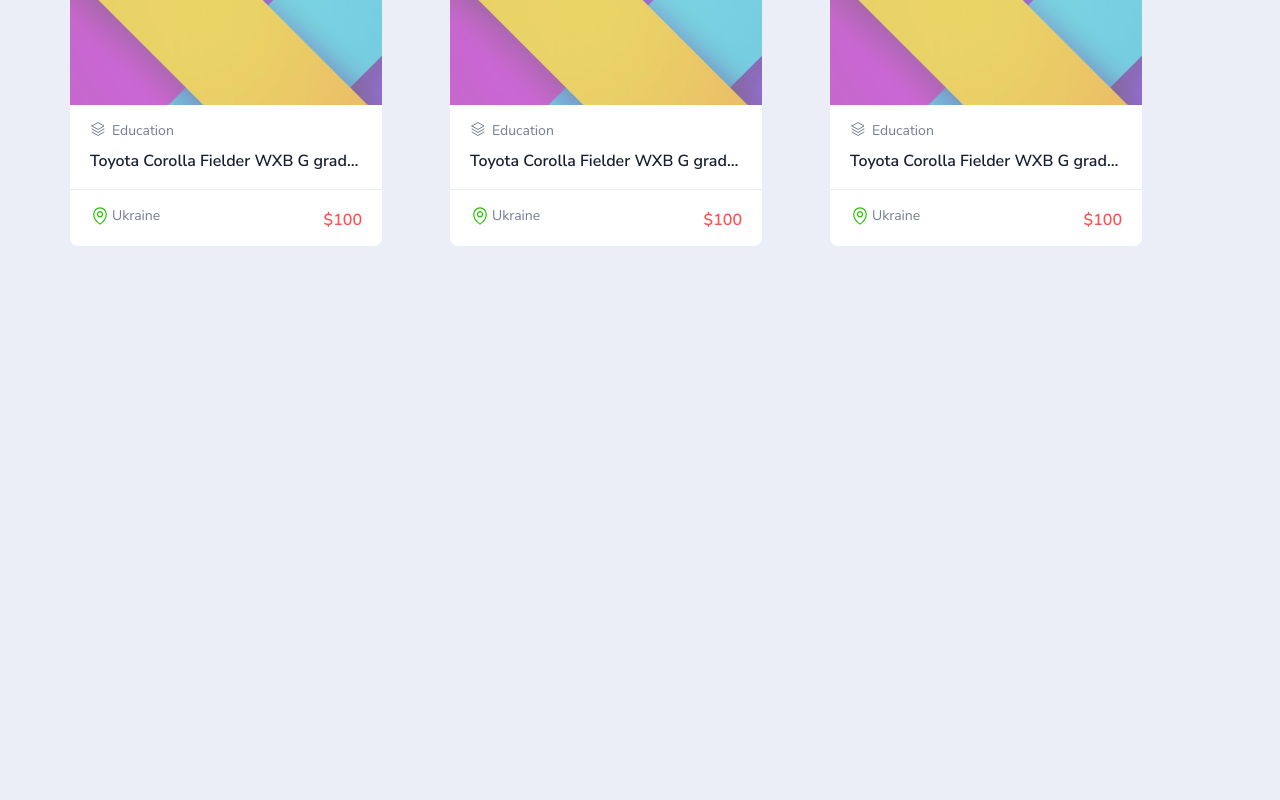
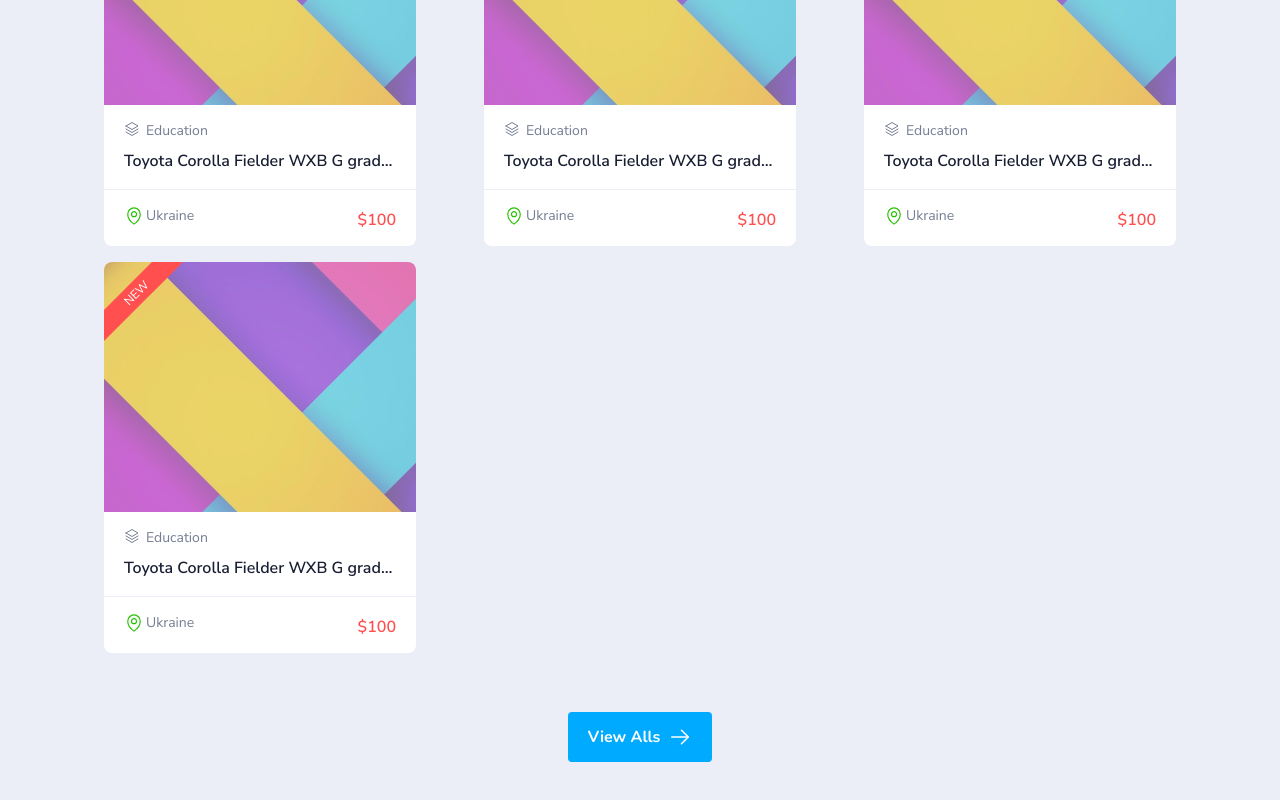
Before and after one commit to shevchenko126/dopomogatreba, a React (Create React App) app in the folder frontend/: page / in a window 1280 px wide. Shown: the part 1430-2230 px from the top of the page. Before the commit the page ends 1684 px from the top, so only its background shows below. Built offline with nearby package versions, Linux system fonts and the light colour scheme.

Commit message:
fixed: block 01_Home_01 block 2(fresh recommended ads)

```diff
--- a/frontend/package.json
+++ b/frontend/package.json
@@ -6,6 +6,7 @@
     "@testing-library/jest-dom": "^5.16.4",
     "@testing-library/react": "^13.3.0",
     "@testing-library/user-event": "^13.5.0",
+    "bootstrap": "^5.1.3",
     "react": "^18.2.0",
     "react-dom": "^18.2.0",
     "react-scripts": "5.0.1",
--- a/frontend/src/components/contentBlocks/FreshRecommendedAds/index.css
+++ b/frontend/src/components/contentBlocks/FreshRecommendedAds/index.css
@@ -72,6 +72,7 @@
 
 
 .ads__card {
+    margin: auto;
     font-family: 'Nunito', sans-serif;
     background-color: white;
     text-align: left;
@@ -192,3 +193,33 @@
 .fun-facts__price::before {
     content: "$";
 }
+
+.ads__button__view{
+    font-family: 'Nunito', sans-serif;
+    font-weight: 700;
+    font-size: 16px;
+    line-height: 50px;
+
+    color: #FFFFFF;
+    word-break: keep-all;
+
+    /* Button */
+    margin-top: 51px;
+    margin-bottom: 100px;
+
+    width: fit-content;
+    height: 50px;
+
+    background: #00AAFF;
+    border-radius: 4px;
+    border: 0;
+
+    padding: 0 52px 0 20px;
+
+    background-image: url('../../../../public/icons/ArrowRight.svg');
+    background-position: 100px 13px;
+    background-size: auto;
+    background-repeat: no-repeat;
+
+
+}
--- a/frontend/src/components/contentBlocks/FreshRecommendedAds/index.js
+++ b/frontend/src/components/contentBlocks/FreshRecommendedAds/index.js
@@ -121,6 +121,16 @@
         price: '100',
         highlight: false,
         flag: 'new'
+    },
+    {
+        id: 12,
+        name: 'Toyota Corolla Fielder WXB G grade Hybrid',
+        category: 'Education',
+        location: 'Ukraine',
+        image: '',
+        price: '100',
+        highlight: false,
+        flag: 'new'
     }
 ]
 
@@ -136,7 +146,7 @@
                             <a href="/">
                                 <div className="ads__card__image">
                                     <div className="ads__card__badge">{card.flag}</div>
-                                    <img className="ads__card__bg" src={card.image ? card.image :"./d-image.png"} alt="cardImage" />
+                                    <img className="ads__card__bg" src={card.image ? card.image : "./d-image.png"} alt="cardImage" />
                                 </div>
                                 <div className="ads__card__heading">
                                     <div className="ads__card__heading__heading">
@@ -152,7 +162,11 @@
                         </div>
                     </div>
                 ))}
-
+            </div>
+            <div className="container ads d-flex justify-content-center">
+                <button className="ads__button__view">
+                    View Alls
+                </button>
             </div>
 
         </>
```
Also changed, not shown: frontend/public/icons/ArrowRight.svg (added), 1 other file (tests, documents, lock files or other folders).
